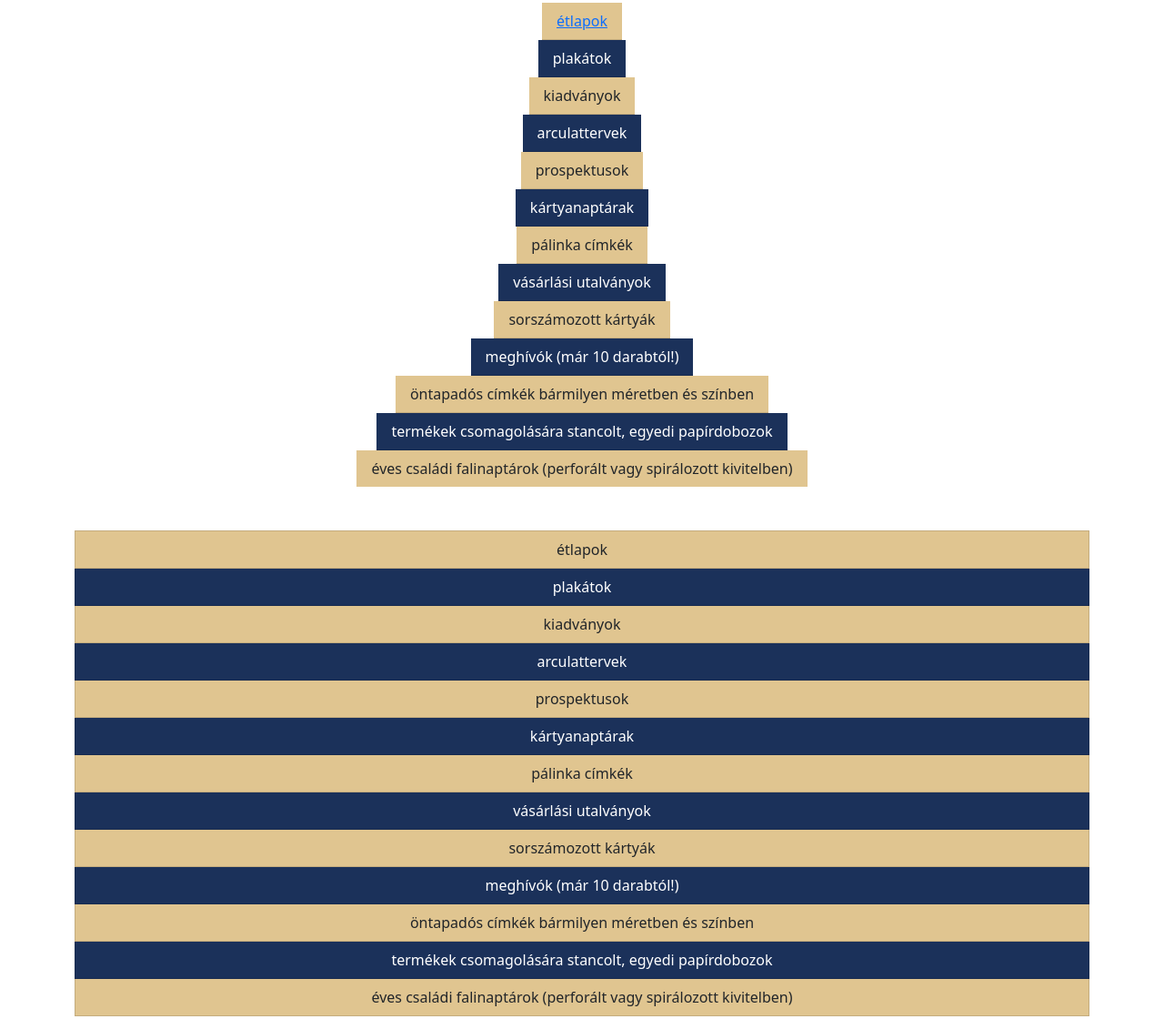
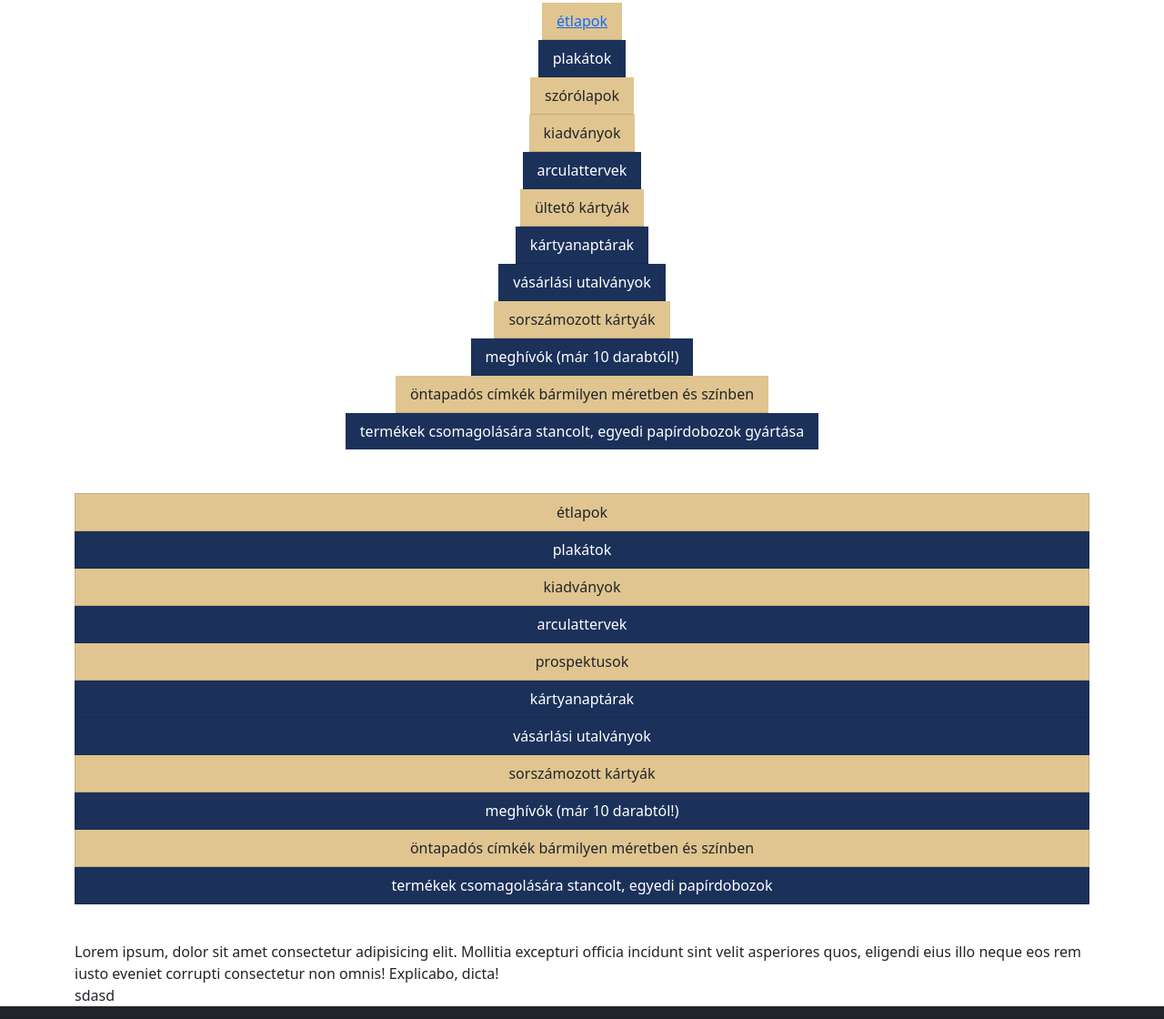
Before and after one commit to Balazs76/ffdf, a plain HTML site: page index.html in a window 1280 px wide. Shown: the part 754-1874 px from the top of the page at 91% size. Drawn offline with nearby package versions, Linux system fonts and the light colour scheme.

Commit message:
index.html

```diff
--- a/index.html
+++ b/index.html
@@ -40,17 +40,16 @@
     <ul class="list-group list-group-flush align-items-center">
         <li class="list-group-item" style="background-color: rgb(224, 197, 144);"><a href="Referenciak.html"> étlapok </a> </li>
         <li class="list-group-item text-white" style="background-color: rgb(27, 49, 90);"> plakátok </li>
+        <li class="list-group-item" style="background-color: rgb(224, 197, 144);"> szórólapok </li>
         <li class="list-group-item" style="background-color: rgb(224, 197, 144);"> kiadványok </li>
         <li class="list-group-item text-white" style="background-color: rgb(27, 49, 90);"> arculattervek </li>
-        <li class="list-group-item" style="background-color: rgb(224, 197, 144);"> prospektusok </li>
+        <li class="list-group-item" style="background-color: rgb(224, 197, 144);"> ültető kártyák </li>
         <li class="list-group-item text-white" style="background-color: rgb(27, 49, 90);"> kártyanaptárak </li>
-        <li class="list-group-item" style="background-color: rgb(224, 197, 144);"> pálinka címkék </li>
         <li class="list-group-item text-white" style="background-color: rgb(27, 49, 90);"> vásárlási utalványok </li>
         <li class="list-group-item" style="background-color: rgb(224, 197, 144);"> sorszámozott kártyák </li>
         <li class="list-group-item text-white" style="background-color: rgb(27, 49, 90);"> meghívók (már 10 darabtól!) </li>
         <li class="list-group-item" style="background-color: rgb(224, 197, 144);"> öntapadós címkék bármilyen méretben és színben </li>
-        <li class="list-group-item text-white" style="background-color: rgb(27, 49, 90);"> termékek csomagolására stancolt, egyedi papírdobozok </li>
-        <li class="list-group-item" style="background-color: rgb(224, 197, 144);"> éves családi falinaptárok (perforált vagy spirálozott kivitelben) </li>
+        <li class="list-group-item text-white" style="background-color: rgb(27, 49, 90);"> termékek csomagolására stancolt, egyedi papírdobozok gyártása </li>
     </ul>
 </div>
 <br><br>
@@ -60,20 +59,18 @@
 
 
 <div class="text-center ">
-<table class="table">
+<table class="table kozep">
         <li class="list-group-item" style="background-color: rgb(224, 197, 144);"> étlapok </li>
         <li class="list-group-item text-white" style="background-color: rgb(27, 49, 90);"> plakátok </li>
         <li class="list-group-item" style="background-color: rgb(224, 197, 144);"> kiadványok </li>
         <li class="list-group-item text-white" style="background-color: rgb(27, 49, 90);"> arculattervek </li>
         <li class="list-group-item" style="background-color: rgb(224, 197, 144);"> prospektusok </li>
         <li class="list-group-item text-white" style="background-color: rgb(27, 49, 90);"> kártyanaptárak </li>
-        <li class="list-group-item" style="background-color: rgb(224, 197, 144);"> pálinka címkék </li>
         <li class="list-group-item text-white" style="background-color: rgb(27, 49, 90);"> vásárlási utalványok </li>
         <li class="list-group-item" style="background-color: rgb(224, 197, 144);"> sorszámozott kártyák </li>
         <li class="list-group-item text-white" style="background-color: rgb(27, 49, 90);"> meghívók (már 10 darabtól!) </li>
         <li class="list-group-item" style="background-color: rgb(224, 197, 144);"> öntapadós címkék bármilyen méretben és színben </li>
         <li class="list-group-item text-white" style="background-color: rgb(27, 49, 90);"> termékek csomagolására stancolt, egyedi papírdobozok </li>
-        <li class="list-group-item" style="background-color: rgb(224, 197, 144);"> éves családi falinaptárok (perforált vagy spirálozott kivitelben) </li>
     </ul>
 </table>
 </div>
```
